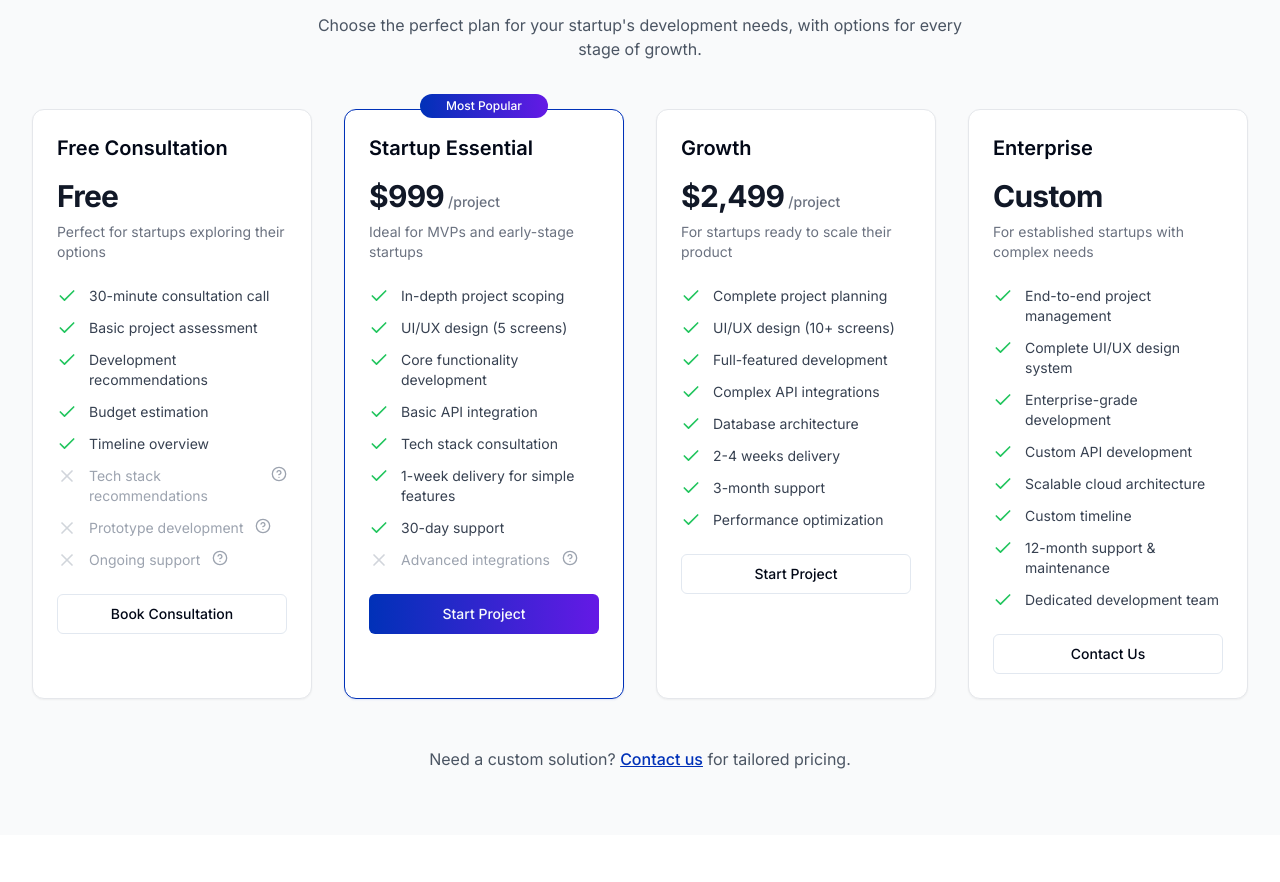
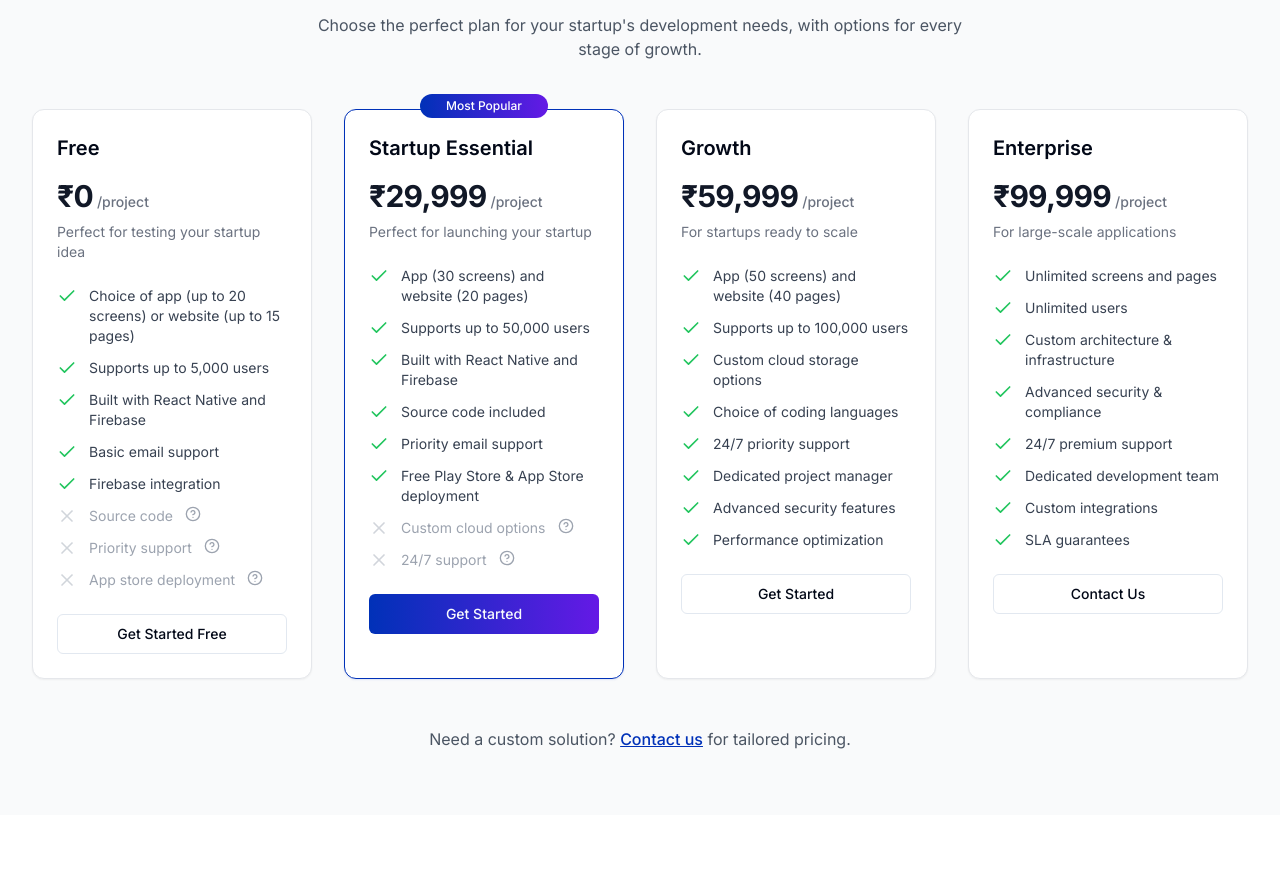
Before and after one commit to sarathkuruganti/startup-launchpad-planner, a React (Vite) app: page / in a window 1280 px wide. Shown: the part 1542-2424 px from the top of the page. Built offline with nearby package versions, Linux system fonts and the light colour scheme.

Commit message:
Add pricing plan details
Update the pricing section with new plans and features.

```diff
--- a/src/components/PricingSection.tsx
+++ b/src/components/PricingSection.tsx
@@ -11,69 +11,69 @@ import {
 
 const pricingPlans = [
   {
-    name: "Free Consultation",
-    price: "Free",
-    description: "Perfect for startups exploring their options",
+    name: "Free",
+    price: "₹0",
+    description: "Perfect for testing your startup idea",
     features: [
-      { text: "30-minute consultation call", included: true },
-      { text: "Basic project assessment", included: true },
-      { text: "Development recommendations", included: true },
-      { text: "Budget estimation", included: true },
-      { text: "Timeline overview", included: true },
-      { text: "Tech stack recommendations", included: false, tooltip: "Available in our paid plans" },
-      { text: "Prototype development", included: false, tooltip: "Available in our paid plans" },
-      { text: "Ongoing support", included: false, tooltip: "Available in our paid plans" },
+      { text: "Choice of app (up to 20 screens) or website (up to 15 pages)", included: true },
+      { text: "Supports up to 5,000 users", included: true },
+      { text: "Built with React Native and Firebase", included: true },
+      { text: "Basic email support", included: true },
+      { text: "Firebase integration", included: true },
+      { text: "Source code", included: false, tooltip: "Available in paid plans" },
+      { text: "Priority support", included: false, tooltip: "Available in paid plans" },
+      { text: "App store deployment", included: false, tooltip: "Available in paid plans" },
     ],
-    ctaText: "Book Consultation",
+    ctaText: "Get Started Free",
     popular: false,
   },
   {
     name: "Startup Essential",
-    price: "$999",
-    description: "Ideal for MVPs and early-stage startups",
+    price: "₹29,999",
+    description: "Perfect for launching your startup",
     features: [
-      { text: "In-depth project scoping", included: true },
-      { text: "UI/UX design (5 screens)", included: true },
-      { text: "Core functionality development", included: true },
-      { text: "Basic API integration", included: true },
-      { text: "Tech stack consultation", included: true },
-      { text: "1-week delivery for simple features", included: true },
-      { text: "30-day support", included: true },
-      { text: "Advanced integrations", included: false, tooltip: "Available in Scale plan" },
+      { text: "App (30 screens) and website (20 pages)", included: true },
+      { text: "Supports up to 50,000 users", included: true },
+      { text: "Built with React Native and Firebase", included: true },
+      { text: "Source code included", included: true },
+      { text: "Priority email support", included: true },
+      { text: "Free Play Store & App Store deployment", included: true },
+      { text: "Custom cloud options", included: false, tooltip: "Available in Growth plan" },
+      { text: "24/7 support", included: false, tooltip: "Available in Enterprise plan" },
     ],
-    ctaText: "Start Project",
+    ctaText: "Get Started",
     popular: true,
   },
   {
     name: "Growth",
-    price: "$2,499",
-    description: "For startups ready to scale their product",
+    price: "₹59,999",
+    description: "For startups ready to scale",
     features: [
-      { text: "Complete project planning", included: true },
-      { text: "UI/UX design (10+ screens)", included: true },
-      { text: "Full-featured development", included: true },
-      { text: "Complex API integrations", included: true },
-      { text: "Database architecture", included: true },
-      { text: "2-4 weeks delivery", included: true },
-      { text: "3-month support", included: true },
+      { text: "App (50 screens) and website (40 pages)", included: true },
+      { text: "Supports up to 100,000 users", included: true },
+      { text: "Custom cloud storage options", included: true },
+      { text: "Choice of coding languages", included: true },
+      { text: "24/7 priority support", included: true },
+      { text: "Dedicated project manager", included: true },
+      { text: "Advanced security features", included: true },
       { text: "Performance optimization", included: true },
     ],
-    ctaText: "Start Project",
+    ctaText: "Get Started",
     popular: false,
   },
   {
     name: "Enterprise",
-    price: "Custom",
-    description: "For established startups with complex needs",
+    price: "₹99,999",
+    description: "For large-scale applications",
     features: [
-      { text: "End-to-end project management", included: true },
-      { text: "Complete UI/UX design system", included: true },
-      { text: "Enterprise-grade development", included: true },
-      { text: "Custom API development", included: true },
-      { text: "Scalable cloud architecture", included: true },
-      { text: "Custom timeline", included: true },
-      { text: "12-month support & maintenance", included: true },
+      { text: "Unlimited screens and pages", included: true },
+      { text: "Unlimited users", included: true },
+      { text: "Custom architecture & infrastructure", included: true },
+      { text: "Advanced security & compliance", included: true },
+      { text: "24/7 premium support", included: true },
       { text: "Dedicated development team", included: true },
+      { text: "Custom integrations", included: true },
+      { text: "SLA guarantees", included: true },
     ],
     ctaText: "Contact Us",
     popular: false,
```
